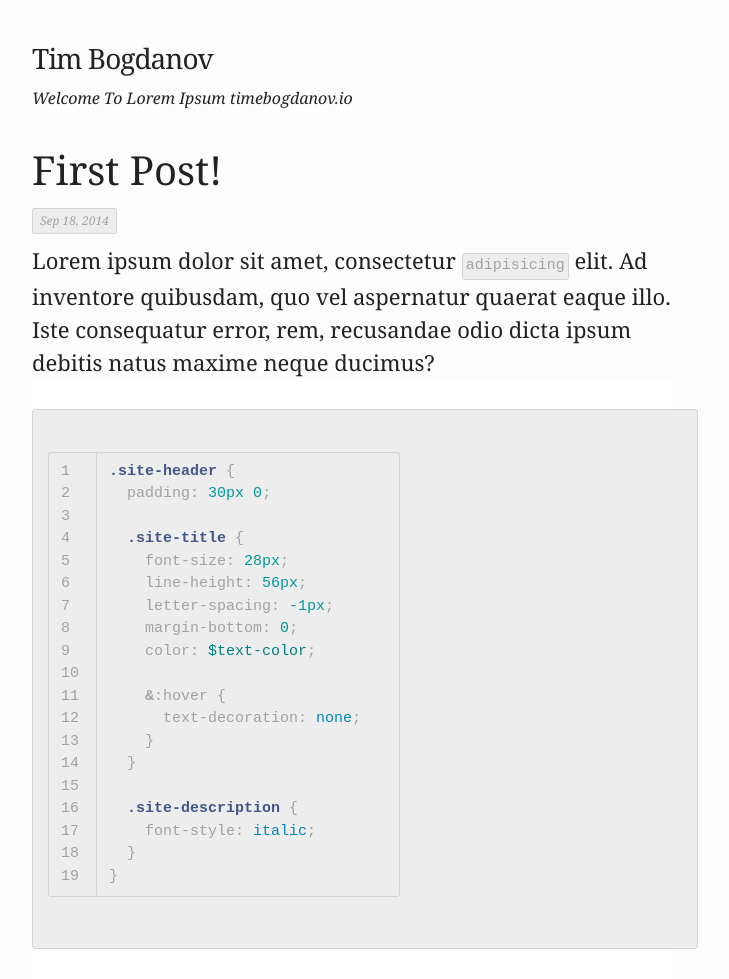
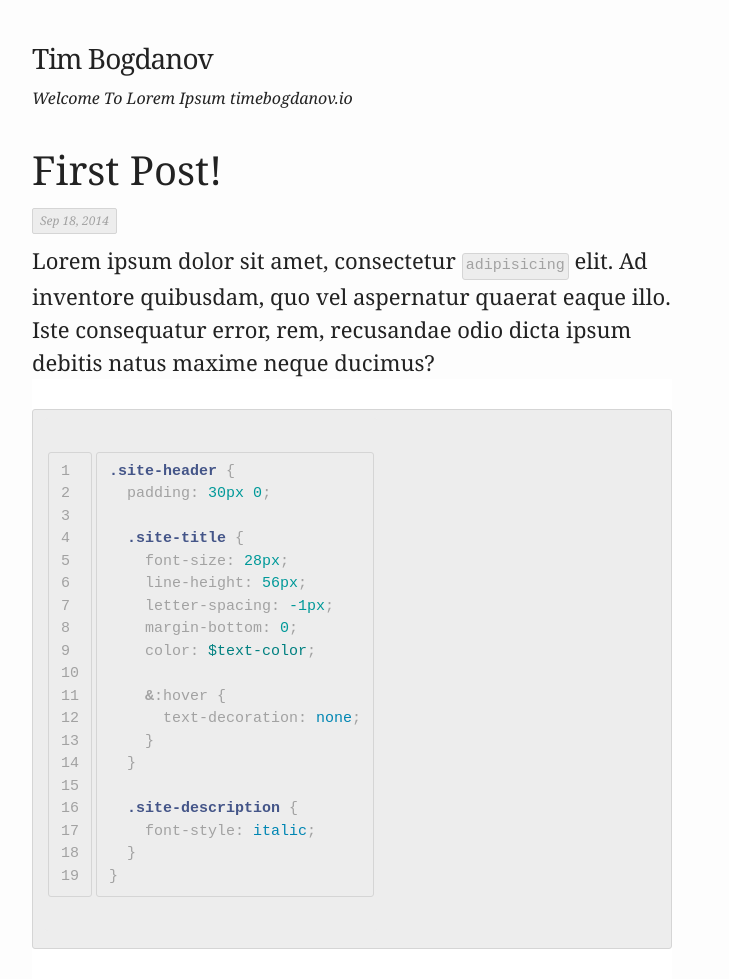
Before and after one commit to timbog80/timbog80.github.io, a Jekyll site: the page built from _posts/2014-09-18-welcom-to-lorem.markdown, in a window 1280 px wide. Shown: the whole page, without its empty margins (288-1017 px from the left). Built offline with Jekyll 4.4.1, drawn with Linux system fonts in a browser that asks for light colours; nearby versions of some CDN libraries.

Commit message:
Fix Box-Sizing

```diff
--- a/_sass/_base.scss
+++ b/_sass/_base.scss
@@ -109,6 +109,7 @@ code {
   border-radius: 3px;
   display: inline-block;
   background-color: $grey-color-light;
+  @include box-sizing(border-box);
 }
 
 code {
--- a/css/main.scss
+++ b/css/main.scss
@@ -17,6 +17,12 @@ $grey-color:       #d5d5d5;
 $grey-color-light: #ededed;
 $grey-color-dark:  darken($grey-color, 20%);
 
+@mixin box-sizing($box-model) {
+  -webkit-box-sizing: $box-model;
+     -moz-box-sizing: $box-model;
+          box-sizing: $box-model;
+}
+
 
 // Import partials from `sass_dir` (defaults to `_sass`)
 @import
```
Also changed, not shown: 1 other file.
